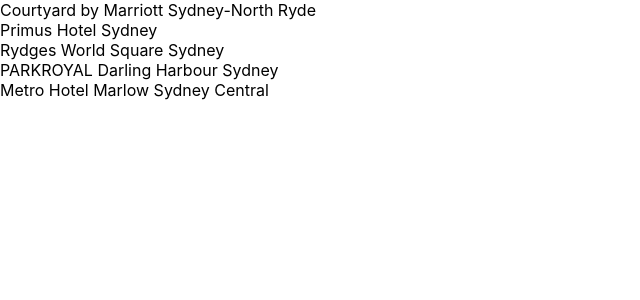
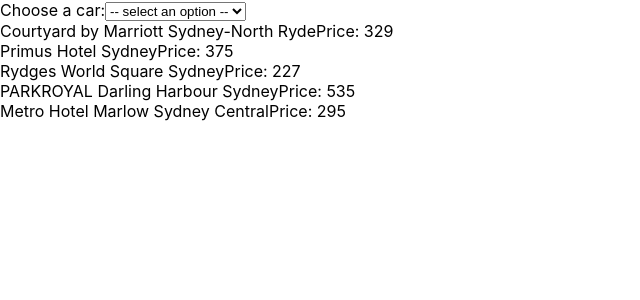
Before and after one commit to HenryLeeAu/code-test-list-sort, a React (Create React App) app: page / in a window 1280 px wide. Shown: the top 300 px of the page, without its empty margins (0-640 px from the left). Built offline with nearby package versions, Linux system fonts and the light colour scheme.

Commit message:
add sorting feature and tests

```diff
--- a/src/App.tsx
+++ b/src/App.tsx
@@ -5,33 +5,17 @@
 import useService from "./useService";
 
 import SearchResultPage from "./SearchResultPage";
-import type {HotelInfoT} from './services/type';
+import type { HotelInfoT } from "./services/type";
 
 import { LoadingStatusT } from "./StatusWrapper/type";
 
 const App: React.FC = () => {
-  const { status, data } : { status: LoadingStatusT, data: Array<HotelInfoT>}= useService(services.getHotelList);
-  /* const [currentCity, setCurrentCity] = React.useState("");
-  const [weatherInfo, setWeatherInfo] = React.useState<WeatherSuccessT | null>(
-    null
+  const {
+    status,
+    data,
+  }: { status: LoadingStatusT; data: Array<HotelInfoT> } = useService(
+    services.getHotelList
   );
-  const [loadingStatus, setLoadingStatus] = React.useState<LoadingStatusT>(
-    LoadingStatusT.idle
-  );
-  const [messageInfo, setMessage] = React.useState<WeatherFailedT>("");
-
-  const disabled = loadingStatus === LoadingStatusT.loading;
-
-  const onCityStringChange = (e: React.FormEvent<HTMLInputElement>) => {
-    setCurrentCity(e.currentTarget.value);
-  };
-
-  const onWeatherSearch = async (e: React.FormEvent<HTMLFormElement>) => {
-    e.preventDefault();
-
-    setLoadingStatus(LoadingStatusT.loading);
-
-  };*/
 
   return (
     <StatusWrapper status={status} message={"error"}>
--- a/src/SearchResultPage/Card.tsx
+++ b/src/SearchResultPage/Card.tsx
@@ -6,8 +6,12 @@
 };
 
 const Card: React.FC<Props> = ({ hotelInfo }) => {
-
-  return <div data-testid='hotel-name'>{ hotelInfo.property.title}</div>;
+  return (
+    <div>
+      <span data-testid="hotel-name">{hotelInfo.property.title}</span>
+      <span>Price:  {hotelInfo.offer.displayPrice.amount}</span>
+    </div>
+  );
 };
 
 export default Card;
--- a/src/SearchResultPage/index.tsx
+++ b/src/SearchResultPage/index.tsx
@@ -7,14 +7,42 @@
 };
 
 const SearchResultPage: React.FC<Props> = ({ data }) => {
-  const [sortBy, setSortBy] = React.useState<string>();
+  const [sortBy, setSortBy] = React.useState<string>("");
+
+  const onSortChange = (event: React.FormEvent<HTMLSelectElement>) => {
+    setSortBy(event.currentTarget.value);
+  };
+
+  const sortList = (list: Array<HotelInfoT>) => {
+    if (sortBy === "priceLow") {
+      return [...list].sort((a, b) => (
+        a.offer.displayPrice.amount - b.offer.displayPrice.amount
+      ));
+    }
+
+    if (sortBy === "priceHigh") {
+      return [...list].sort((a, b) => (
+        b.offer.displayPrice.amount - a.offer.displayPrice.amount
+      ));
+    }
+
+    return list;
+  };
   return (
     <div data-testid="search-result-page">
-      {data.map((hotelInfo) => (
-        <Card
-          key={hotelInfo.id}
-          hotelInfo={hotelInfo}
-        />
+      <label htmlFor="sortBy">Choose a car:</label>
+      <select
+        name="sortBy"
+        onChange={onSortChange}
+        value={sortBy}
+        data-testid="sort-by-option"
+      >
+        <option value=""> -- select an option -- </option>
+        <option value="priceLow">Price (Low to high)</option>
+        <option value="priceHigh">Price (High to low)</option>
+      </select>
+      {sortList(data).map((hotelInfo) => (
+        <Card key={hotelInfo.id} hotelInfo={hotelInfo} />
       ))}
     </div>
   );
```
Also changed, not shown: 1 other file (tests, documents, lock files or other folders).
